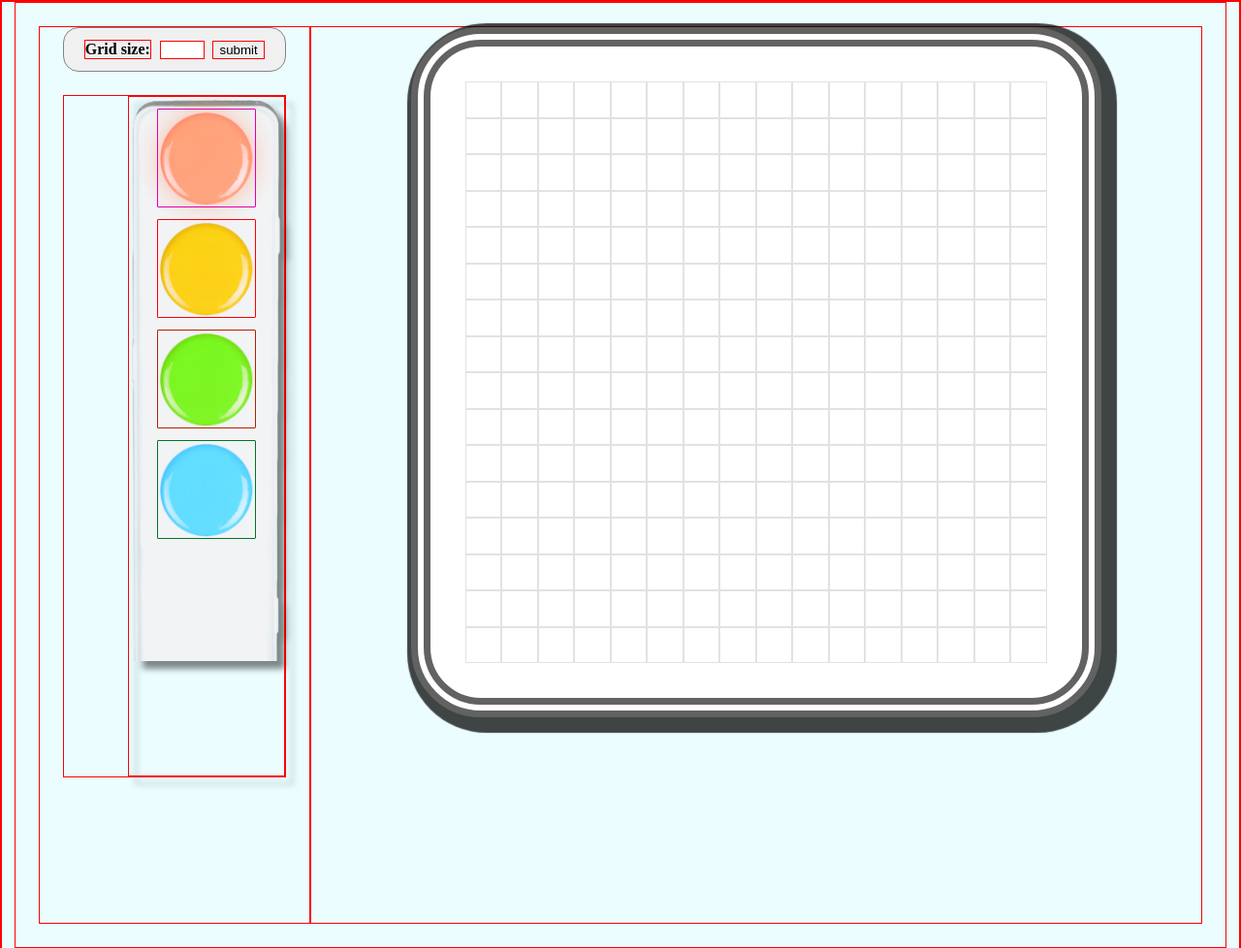
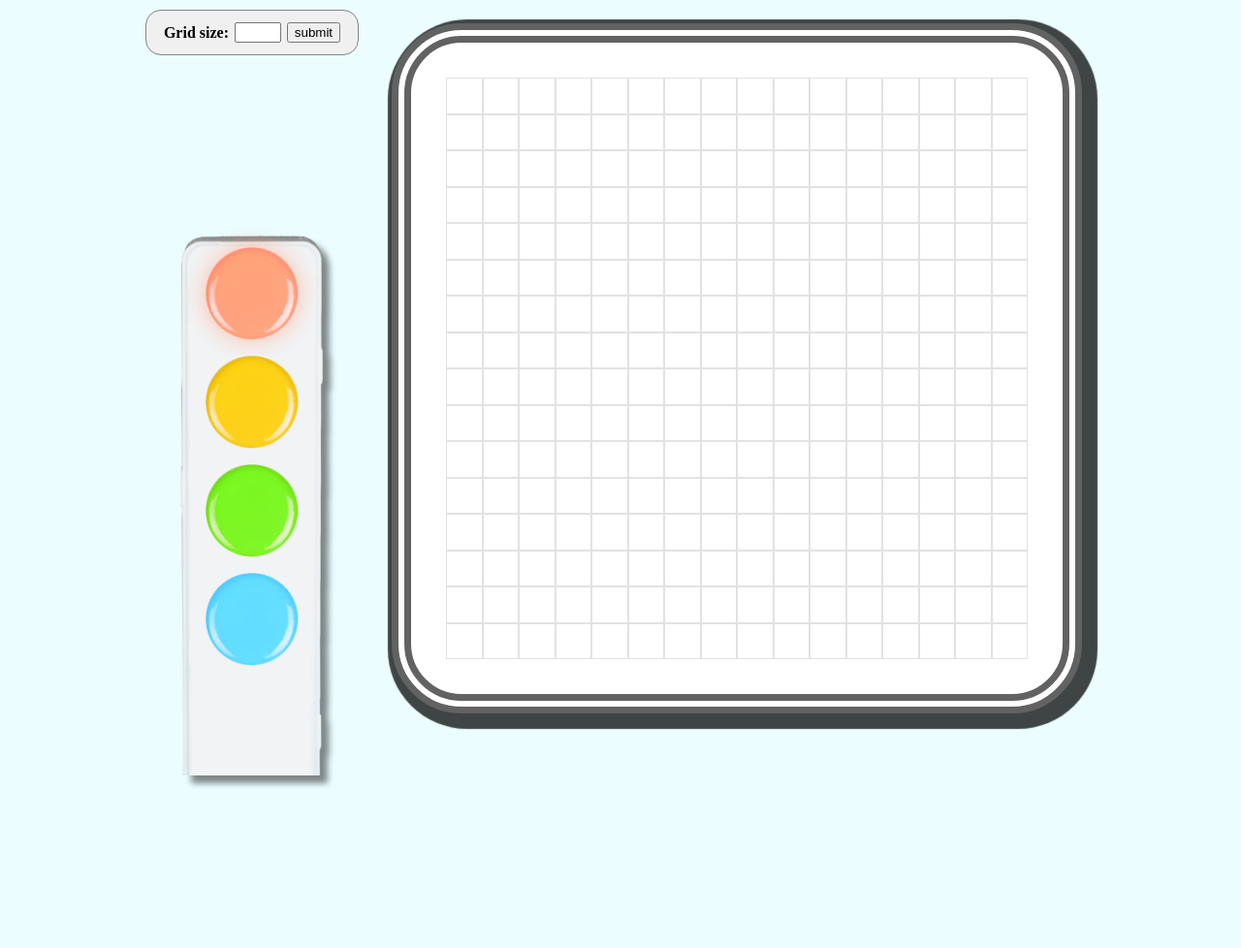
Before and after one commit to mgporter/top02_etch-a-sketch, a plain HTML site: page index.html in a window 1280 px wide. Shown: the whole page at 97% size. After the commit the page ends 824 px from the top, so only its background shows below. Drawn offline with Linux system fonts and the light colour scheme.

Commit message:
fixed styling

```diff
--- a/style.css
+++ b/style.css
@@ -21,29 +21,30 @@ h1, h2, h3, h4, h5, h6 {
     padding:0;
 }
 
-* {
+/* * {
     border:1px solid red;
-}
+} */
 
 #content-wrapper {
-    width: 1200px;
+    width: 1000px;
     margin:0 auto;
     gap: 0px;
     flex-direction: row;
     justify-content: center;
-    padding: 24px;
+    align-items: flex-start;
+    height: min(100vh, 1400px);
 }
 
 /* CONTROLS CONTAINER */
 
 #controls-container {
     flex-direction: column;
-    justify-content: flex-start;
-    padding: 0 24px 24px 24px;
+    justify-content: space-between;
+    align-self:stretch;
+    padding: 10px 10px 0 10px;
     gap:24px;
     width:250px;
-    flex:0 1 auto;
-    min-height: 900px;
+    flex:1 1 auto;
 }
 
 #grid-size-control {
@@ -64,13 +65,12 @@ h1, h2, h3, h4, h5, h6 {
 #palette {
     flex-direction: column;
     width:70%;
-    min-height: 700px;
+    height: 560px;
     background-image: url(./paint_color_container.png);
     background-position: top center;
     background-repeat: no-repeat;
     background-size: contain;
     align-items: center;
-    align-self:flex-end;
     justify-content: flex-start;
     filter: drop-shadow(8px 8px 3px #00000077);
 }
@@ -113,12 +113,11 @@ h1, h2, h3, h4, h5, h6 {
 
 #sketchbox-container {
     flex-direction: column;
-    width: 1000px;
     flex:0 1 auto;
-    min-height: 900px;
-    padding: 0;
+    min-height: 800px;
+    padding: 24px 24px 0 24px;
     justify-content: flex-start;
-    align-items: center;
+    align-items: flex-start;
 }
 
 #grid-container {
```
Also changed, not shown: index.html (+0 -1 lines).
